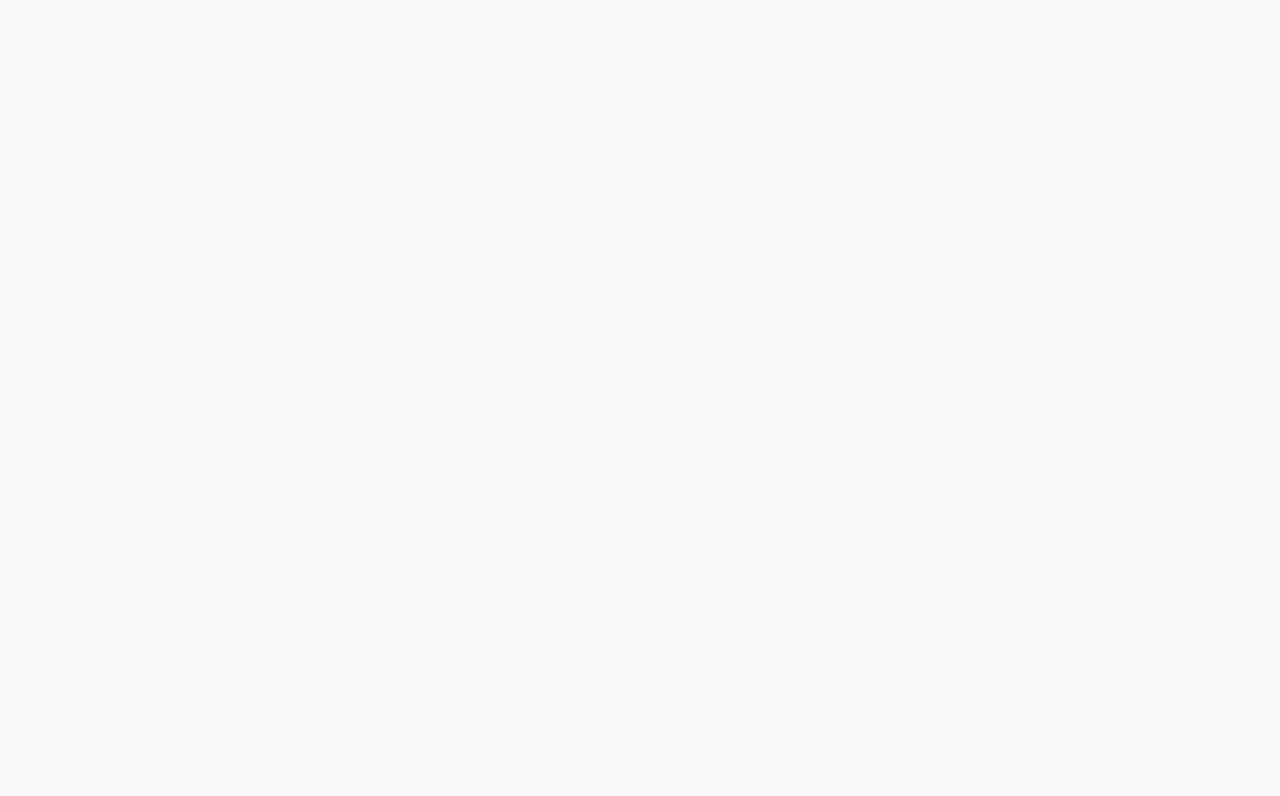
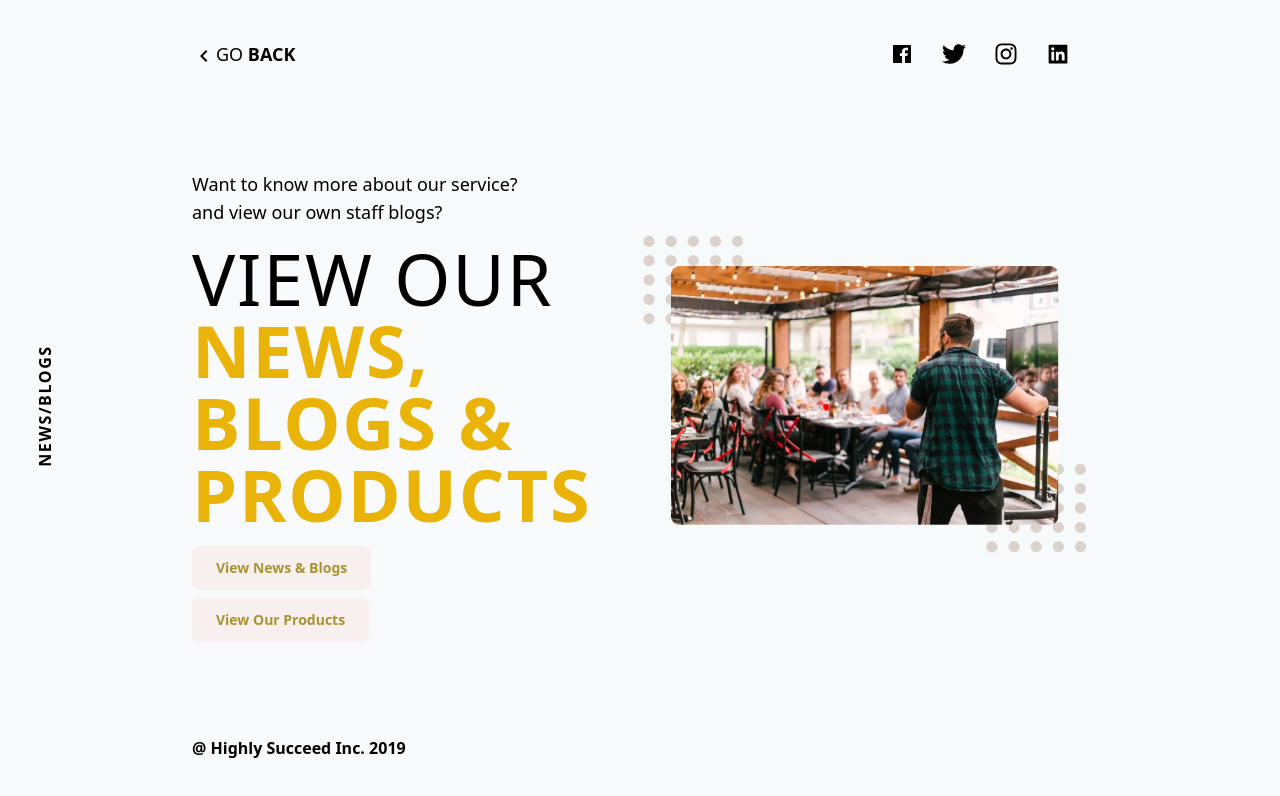
Before and after one commit to MaagadJM/Maagad-HSI-Engage, a React (Vite) app: page /Maagad-HSI-Engage/about in a window 1280 px wide. Before the commit this address had no page. Shown: the top 796 px of the page. Built offline with nearby package versions, Linux system fonts and the light colour scheme.

Commit message:
Fixing route path

```diff
--- a/src/App.jsx
+++ b/src/App.jsx
@@ -15,14 +15,14 @@ function App() {
       <BrowserRouter>
         <Routes>
           <Route path="/Maagad-HSI-Engage" element={<Homepage />} />
-          <Route path="about" element={<NewsAndBlog />} />
-          <Route path="blogs" element={<BlogsAndEvent />} />
-          <Route path="blog-details/:id" element={<BlogDetails />} />
-          <Route path="inquiry" element={<Inquiry />} />
-          <Route path="feedback" element={<Feedback />}>
+          <Route path="/Maagad-HSI-Engage/about" element={<NewsAndBlog />} />
+          <Route path="/Maagad-HSI-Engage/blogs" element={<BlogsAndEvent />} />
+          <Route path="/Maagad-HSI-Engage/blog-details/:id" element={<BlogDetails />} />
+          <Route path="/Maagad-HSI-Engage/inquiry" element={<Inquiry />} />
+          <Route path="/Maagad-HSI-Engage/feedback" element={<Feedback />}>
             <Route path="form" element={<SurveyForm />} />
           </Route>
-          <Route path="project" element={<Project />} />
+          <Route path="/Maagad-HSI-Engage/project" element={<Project />} />
           <Route path="login" element={<ProjectLogin />} />
         </Routes>
       </BrowserRouter>
--- a/src/components/pages/NewsAndBlogs/NewsAndBlog.jsx
+++ b/src/components/pages/NewsAndBlogs/NewsAndBlog.jsx
@@ -40,13 +40,13 @@ const NewsAndBlog = () => {
                 </section>
                 <section className="flex flex-col text-sm gap-2 justify-center mt-4 w-full">
                   <Link
-                    to="/blogs"
+                    to="/Maagad-HSI-Engage/blogs"
                     className="bg-[#f8ebebb0] hover:bg-[#eec511] hover:text-white w-fit 2xl:w-[300px] 2xl:h-20 2xl:text-2xl 2xl:flex 2xl:items-center 2xl:justify-center py-3 px-6 rounded-lg text-[#a79431] font-semibold"
                   >
                     View News & Blogs
                   </Link>
                   <Link
-                    to="/blogs"
+                    to="/Maagad-HSI-Engage/blogs"
                     className="bg-[#f8ebebb0] hover:bg-[#eec511]  hover:text-white w-fit py-3 2xl:w-[300px] 2xl:h-20 2xl:text-2xl 2xl:flex 2xl:items-center 2xl:justify-center  px-6 rounded-lg text-[#a79431] font-semibold"
                   >
                     View Our Products
--- a/src/components/pages/blog/BlogsAndEvent.jsx
+++ b/src/components/pages/blog/BlogsAndEvent.jsx
@@ -28,7 +28,7 @@ const BlogsAndEvent = () => {
           <section className="grid lg:grid-cols-3 md:grid-cols-2 gap-10 w-full mt-5 max-lg:h-auto">
             {data.map(item => {
               return (
-                <Link key={item.id} to={`/blog-details/${item.id}`}>
+                <Link key={item.id} to={`/Maagad-HSI-Engage/blog-details/${item.id}`}>
                   <section className="relative w-full text-white  h-[250px] 2xl:h-[400px]  cursor-pointer ">
                     <img
                       src={item.src}
@@ -61,41 +61,41 @@ const data = [
     src: "/image 1.jpg",
     content: "Blog Title ",
     title: "an inquiry",
-    path: "/blog-details",
+    path: "/Maagad-HSI-Engage/blog-details",
   },
   {
     id: 2,
     src: "/image 2.jpg",
     content: "Blog Title ",
     title: "feedback",
-    path: "/blog-details",
+    path: "/Maagad-HSI-Engage/blog-details",
   },
   {
     id: 3,
     src: "/image 3.jpg",
     content: "Blog Title ",
     title: "on my project",
-    path: "/blog-details",
+    path: "/Maagad-HSI-Engage/blog-details",
   },
   {
     id: 4,
     src: "/image 4.jpg",
     content: "Blog Title ",
     title: "highly succeed",
-    path: "/blog-details",
+    path: "/Maagad-HSI-Engage/blog-details",
   },
   {
     id: 5,
     src: "/image 5.jpg",
     content: "Blog Title ",
     title: "highly succeed",
-    path: "/blog-details",
+    path: "/Maagad-HSI-Engage/blog-details",
   },
   {
     id: 6,
     src: "/image 6.jpg",
     content: "Blog Title ",
     title: "highly succeed",
-    path: "/blog-details",
+    path: "/Maagad-HSI-Engage/blog-details",
   },
 ];
```
Also changed, not shown: src/components/Homepage/MainContent.jsx (+4 -4 lines).
